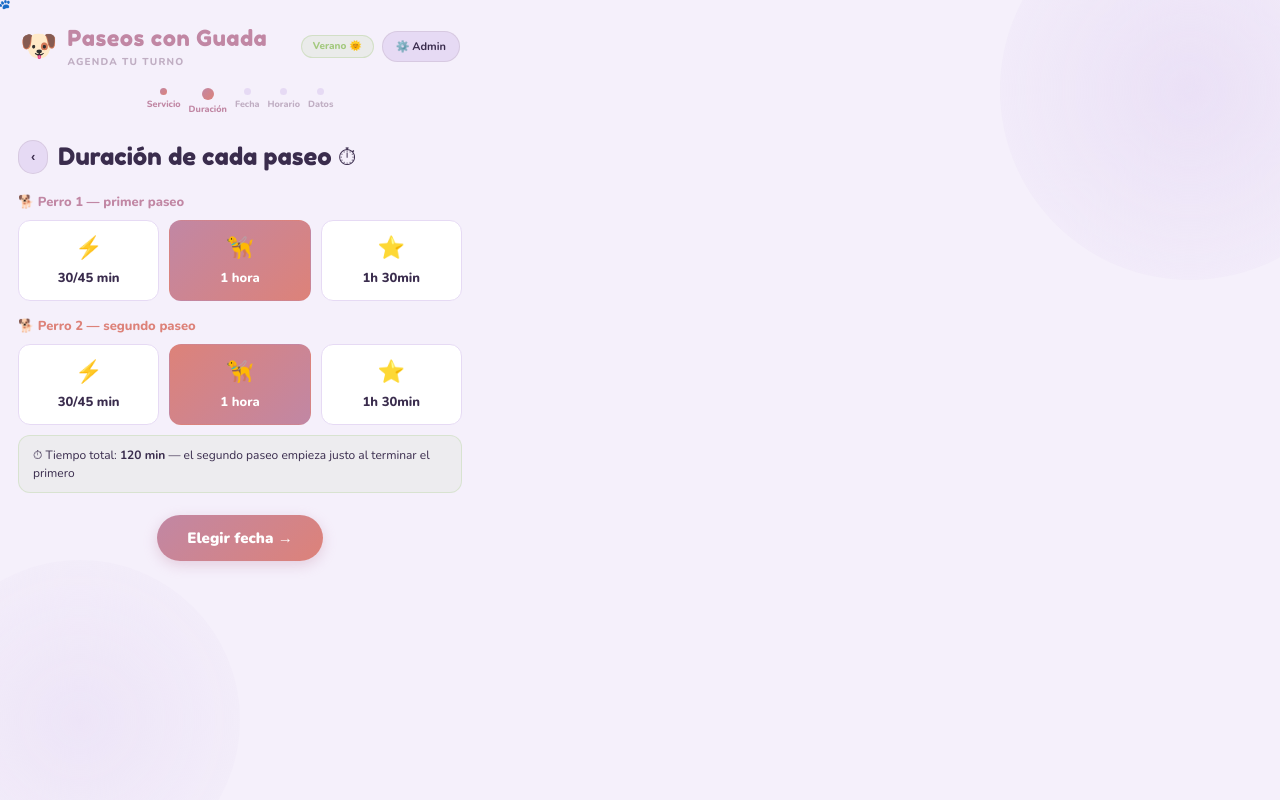
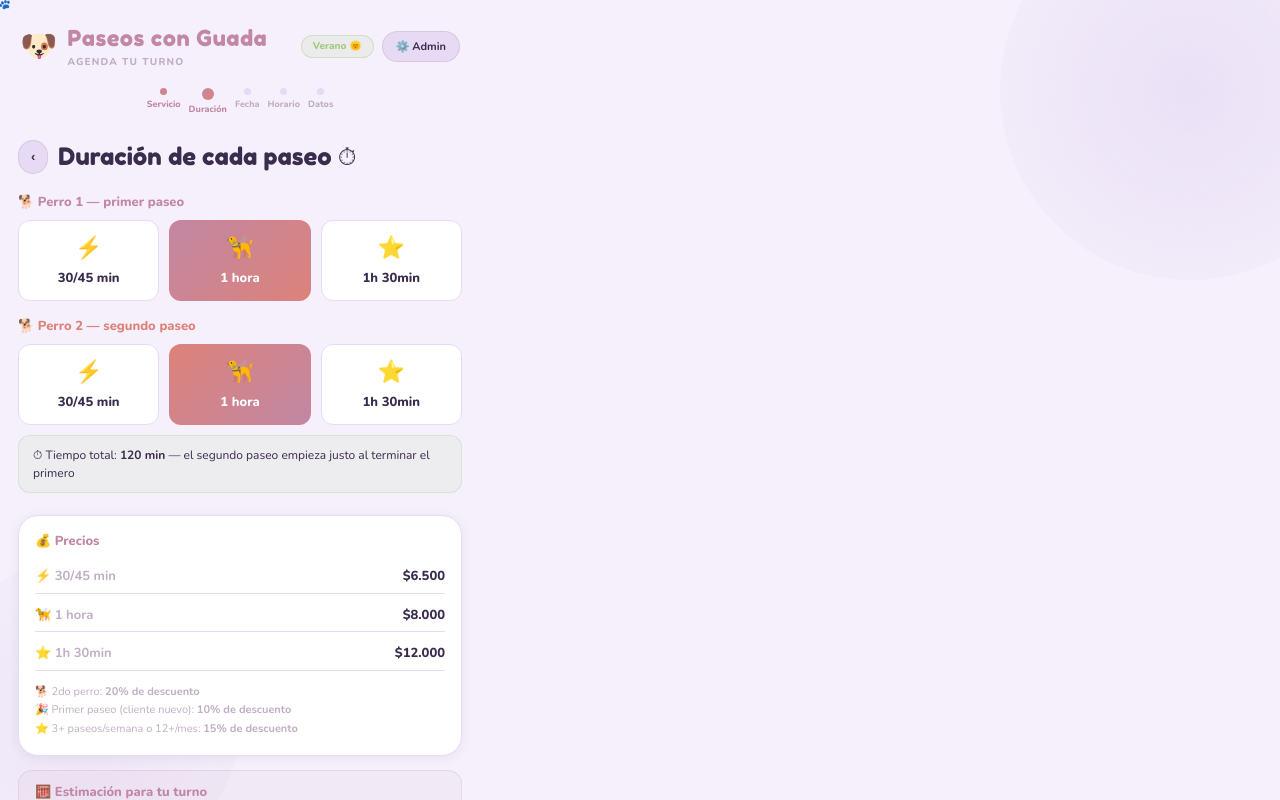
Before and after one commit to r-guada/Pawtime, a React (Vite) app: page / in a window 1280 px wide. Both pictures are taken after a click on the element 240 px from the left and 403 px from the top of the page. Shown: the top 800 px of the page. Built offline with nearby package versions, Linux system fonts and the light colour scheme.

Commit message:
Nuevo diseño y funcionalidades

```diff
--- a/src/App.jsx
+++ b/src/App.jsx
@@ -33,11 +33,58 @@ const SERVICES = [
 ];
 
 const BARRIOS = [
-  "Abilene", "Alberdi", "Banda Norte", "Castelli 1", "Centro", "Fénix", "Industrial", "Macrocentro", "Pizarro", "Villa Dalcar", "Otro (especificar en notas)"
+  "Abilene","Alberdi","Banda Norte","Bimaco","Buena Vista",
+  "Centro","Cispren","Fénix","General Paz","Golf Club",
+  "Jardín","Las Quintas","Obrero","Universitario","Villa Dalcar",
+  "Otro (especificar en notas)"
 ];
 
 const DAYS_ES   = ["Dom","Lun","Mar","Mié","Jue","Vie","Sáb"];
 const MONTHS_ES = ["Enero","Febrero","Marzo","Abril","Mayo","Junio","Julio","Agosto","Septiembre","Octubre","Noviembre","Diciembre"];
+
+// ─── PRECIOS ──────────────────────────────────────────────────────────────
+const PRECIOS_BASE = { 30: 6500, 60: 8000, 90: 12000 };
+
+function calcularPrecio({ service, duration, duration2, twoDogs, isNewClient, weeklyCount, monthlyCount }) {
+  let precio1 = PRECIOS_BASE[duration] || 8000;
+  let precio2 = 0;
+  let descuentos = [];
+
+  if (service === "doble") {
+    precio2 = PRECIOS_BASE[duration2] || 8000;
+    const descP2 = Math.round(precio2 * 0.20);
+    precio2 -= descP2;
+    descuentos.push({ label: "20% desc. 2do perro", monto: -descP2 });
+  } else if (twoDogs) {
+    precio2 = PRECIOS_BASE[duration] || 8000;
+    const descP2 = Math.round(precio2 * 0.20);
+    precio2 -= descP2;
+    descuentos.push({ label: "20% desc. 2do perro", monto: -descP2 });
+  }
+
+  let subtotal = precio1 + precio2;
+
+  if (isNewClient) {
+    const d = Math.round(subtotal * 0.10);
+    subtotal -= d;
+    descuentos.push({ label: "10% primer paseo (cliente nuevo 🎉)", monto: -d });
+  }
+
+  const esFrecuente = (weeklyCount >= 2) || (monthlyCount >= 11);
+  if (esFrecuente && !isNewClient) {
+    const d = Math.round(subtotal * 0.15);
+    subtotal -= d;
+    descuentos.push({ label: "15% desc. cliente frecuente ⭐", monto: -d });
+  }
+
+  return { precio1, precio2, subtotal, descuentos };
+}
+
+function formatPeso(n) { return `$${n.toLocaleString("es-AR")}`; }
+
+// Días sin turno: sábado (6) y domingo (0)
+// En reprogramaciones por lluvia se habilita sábado a la mañana
+const RAIN_SAT_BLOCKS = [{ label: "Mañana", from: "08:00", to: "11:00" }];
 
 // Colores de la paleta
 const C = {
@@ -116,6 +163,7 @@ export default function App() {
   const [form, setForm] = useState({ name:"", phone:"", dog:"", dog2:"", breed:"", breed2:"", barrio:"", notes:"", sharedOk:false });
   const [allBookings,  setAllBookings]  = useState(DEMO_BOOKINGS);
   const [paw,  setPaw]  = useState({ x:0, y:0, show:false });
+  const [rainMode,       setRainMode]       = useState(false); // habilita sábado en reprogramación lluvia
   const [showAdminModal, setShowAdminModal] = useState(false);
   const [adminView,      setAdminView]      = useState(false);
   const [adminPass,      setAdminPass]      = useState("");
@@ -133,10 +181,22 @@ export default function App() {
     sharedBooking: selectedDate ? dayBookings.find(b => b.sharedOk && b.time === t) : null,
   }));
 
-  const isPast  = (day) => new Date(viewYear,viewMonth,day) < new Date(today.getFullYear(),today.getMonth(),today.getDate());
-  const isToday = (day) => day===today.getDate() && viewMonth===today.getMonth() && viewYear===today.getFullYear();
+  const isPast     = (day) => new Date(viewYear,viewMonth,day) < new Date(today.getFullYear(),today.getMonth(),today.getDate());
+  const isToday    = (day) => day===today.getDate() && viewMonth===today.getMonth() && viewYear===today.getFullYear();
+  const isWeekend  = (day) => { const dow = new Date(viewYear,viewMonth,day).getDay(); return dow===0 || (dow===6 && !rainMode); };
   const daysInMonth = getDaysInMonth(viewYear,viewMonth);
   const firstDay    = getFirstDay(viewYear,viewMonth);
+
+  // Calcular historial del cliente para descuentos
+  const clientBookings = allBookings.filter(b => b.phone === form.phone);
+  const isNewClient = clientBookings.length === 0;
+  const now = new Date();
+  const startOfWeek = new Date(now); startOfWeek.setDate(now.getDate() - now.getDay());
+  const startOfMonth = new Date(now.getFullYear(), now.getMonth(), 1);
+  const weeklyCount  = clientBookings.filter(b => new Date(b.date) >= startOfWeek).length;
+  const monthlyCount = clientBookings.filter(b => new Date(b.date) >= startOfMonth).length;
+
+  const pricing = calcularPrecio({ service, duration, duration2, twoDogs: twoDogs || service==="doble", isNewClient, weeklyCount, monthlyCount });
 
   // Hora de fin del primer paseo en modo doble
   const dobleEndTime = selectedTime ? minToTime(timeToMin(selectedTime) + duration) : null;
@@ -178,7 +238,7 @@ export default function App() {
 
   const reset = () => {
     setStep(0); setService(null); setDuration(60); setDuration2(60); setTwoDogs(false);
-    setSelectedDate(null); setSelectedTime(null); setSharedMatch(null);
+    setSelectedDate(null); setSelectedTime(null); setSharedMatch(null); setRainMode(false);
     setForm({ name:"", phone:"", dog:"", dog2:"", breed:"", breed2:"", barrio:"", notes:"", sharedOk:false });
   };
 
@@ -345,8 +405,40 @@ export default function App() {
               </div>
             )}
 
-            {/* 2 perros — solo en modo paseo simple */}
-            {service==="paseo" && (
+            {/* Precios */}
+            <div className="card" style={{padding:16,marginBottom:14}}>
+              <div style={{fontWeight:800,color:C.primary,fontSize:13,marginBottom:10}}>💰 Precios</div>
+              <div style={{display:"grid",gap:6}}>
+                {DURATIONS.map(d=>(
+                  <div key={d.value} style={{display:"flex",justifyContent:"space-between",fontSize:13,padding:"6px 0",borderBottom:`1px solid ${C.light}`}}>
+                    <span style={{color:C.soft,fontWeight:700}}>{d.icon} {d.label}</span>
+                    <span style={{fontWeight:800,color:C.dark}}>{formatPeso(PRECIOS_BASE[d.value])}</span>
+                  </div>
+                ))}
+                <div style={{fontSize:11,color:C.soft,marginTop:6,lineHeight:1.7}}>
+                  🐕 2do perro: <strong>20% de descuento</strong><br/>
+                  🎉 Primer paseo (cliente nuevo): <strong>10% de descuento</strong><br/>
+                  ⭐ 3+ paseos/semana o 12+/mes: <strong>15% de descuento</strong>
+                </div>
+              </div>
+            </div>
+
+            {/* Preview precio según selección actual */}
+            {(service==="paseo"||service==="doble") && (
+              <div style={{marginBottom:14,padding:"12px 16px",borderRadius:14,background:`${C.primary}12`,border:`1px solid ${C.primary}33`}}>
+                <div style={{fontWeight:800,color:C.primary,fontSize:13,marginBottom:6}}>🧮 Estimación para tu turno</div>
+                {pricing.descuentos.length > 0 && pricing.descuentos.map((d,i)=>(
+                  <div key={i} style={{display:"flex",justifyContent:"space-between",fontSize:12,color:C.soft}}>
+                    <span>{d.label}</span><span style={{color:C.secondary}}>{formatPeso(d.monto)}</span>
+                  </div>
+                ))}
+                <div style={{display:"flex",justifyContent:"space-between",fontSize:15,fontWeight:900,color:C.dark,marginTop:6,paddingTop:6,borderTop:`1px solid ${C.light}`}}>
+                  <span>Total estimado</span>
+                  <span style={{color:C.primary}}>{formatPeso(pricing.subtotal)}</span>
+                </div>
+                <div style={{fontSize:10,color:C.soft,marginTop:4}}>* El precio final puede variar según historial confirmado</div>
+              </div>
+            )}
               <div className="card" style={{padding:18,marginBottom:14}}>
                 <div style={{fontWeight:800,color:C.primary,fontSize:13,marginBottom:10}}>🐕 ¿Cuántos perros?</div>
                 <div className="toggle-bar">
@@ -413,10 +505,12 @@ export default function App() {
                   const day=i+1;
                   const d=formatDate(viewYear,viewMonth,day);
                   const bkCount=allBookings.filter(b=>b.date===d).length;
+                  const weekend = isWeekend(day);
                   return (
                     <div key={day}
-                      className={`day ${isPast(day)?"past":""} ${isToday(day)?"today":""} ${selectedDate===d?"sel-d":""} ${bkCount>0&&!isPast(day)?"has-b":""}`}
-                      onClick={()=>{ if(isPast(day))return; setSelectedDate(d); setSelectedTime(null); setSharedMatch(null); setStep(3); }}
+                      className={`day ${isPast(day)||weekend?"past":""} ${isToday(day)?"today":""} ${selectedDate===d?"sel-d":""} ${bkCount>0&&!isPast(day)&&!weekend?"has-b":""}`}
+                      style={weekend?{opacity:.2,cursor:"not-allowed"}:{}}
+                      onClick={()=>{ if(isPast(day)||weekend)return; setSelectedDate(d); setSelectedTime(null); setSharedMatch(null); setStep(3); }}
                     >{day}</div>
                   );
                 })}
@@ -424,6 +518,18 @@ export default function App() {
               <div style={{marginTop:12,display:"flex",gap:16,fontSize:11,color:C.soft}}>
                 <span>🟣 Hoy</span>
                 <span style={{color:C.accent}}>● Tiene turnos</span>
+                <span style={{opacity:.4}}>No disponible: sáb/dom</span>
+              </div>
+            </div>
+
+            {/* Modo reprogramación por lluvia */}
+            <div style={{marginBottom:14,padding:"12px 16px",borderRadius:14,background:rainMode?`${C.secondary}18`:C.light,border:`1px solid ${rainMode?C.secondary:C.soft}44`,display:"flex",alignItems:"center",gap:12}}>
+              <div className={`chk ${rainMode?"on":""}`} style={rainMode?{background:C.secondary,borderColor:C.secondary}:{}} onClick={()=>setRainMode(r=>!r)}>
+                {rainMode && <span style={{fontSize:12,fontWeight:900,color:C.white}}>✓</span>}
+              </div>
+              <div>
+                <div style={{fontWeight:800,fontSize:13,color:rainMode?C.secondary:C.dark}}>🌧️ Reprogramación por lluvia</div>
+                <div style={{fontSize:11,color:C.soft}}>Habilita turnos el sábado a la mañana (8:00–11:00)</div>
               </div>
             </div>
 
@@ -610,7 +716,7 @@ export default function App() {
               Te esperamos con {form.dog}{(twoDogs||service==="doble")&&form.dog2?` y ${form.dog2}`:""} 🐾
             </p>
 
-            <div className="card" style={{padding:22,textAlign:"left",marginBottom:26}}>
+            <div className="card" style={{padding:22,textAlign:"left",marginBottom:16}}>
               {[
                 ["Servicio",  `${serviceObj?.icon} ${serviceObj?.label}`],
                 ["Duración",  service==="doble"?`${duration} min + ${duration2} min`:(durationObj?.label)],
@@ -631,6 +737,31 @@ export default function App() {
                   <span style={{fontWeight:800,fontSize:13,textAlign:"right",maxWidth:"62%",color:C.dark}}>{v}</span>
                 </div>
               ))}
+            </div>
+
+            {/* Resumen de precio */}
+            <div className="card" style={{padding:18,textAlign:"left",marginBottom:16,border:`1px solid ${C.primary}44`}}>
+              <div style={{fontWeight:800,color:C.primary,fontSize:13,marginBottom:10}}>💰 Resumen de pago</div>
+              <div style={{display:"flex",justifyContent:"space-between",fontSize:13,padding:"6px 0",borderBottom:`1px solid ${C.light}`}}>
+                <span style={{color:C.soft}}>Paseo base</span>
+                <span style={{fontWeight:700,color:C.dark}}>{formatPeso(pricing.precio1)}</span>
+              </div>
+              {pricing.precio2 > 0 && (
+                <div style={{display:"flex",justifyContent:"space-between",fontSize:13,padding:"6px 0",borderBottom:`1px solid ${C.light}`}}>
+                  <span style={{color:C.soft}}>2do perro (con desc.)</span>
+                  <span style={{fontWeight:700,color:C.dark}}>{formatPeso(pricing.precio2)}</span>
+                </div>
+              )}
+              {pricing.descuentos.map((d,i)=>(
+                <div key={i} style={{display:"flex",justifyContent:"space-between",fontSize:12,padding:"5px 0",borderBottom:`1px solid ${C.light}`}}>
+                  <span style={{color:C.accent}}>{d.label}</span>
+                  <span style={{fontWeight:700,color:C.accent}}>{formatPeso(d.monto)}</span>
+                </div>
+              ))}
+              <div style={{display:"flex",justifyContent:"space-between",fontSize:16,fontWeight:900,padding:"10px 0 0"}}>
+                <span style={{color:C.dark}}>Total</span>
+                <span style={{color:C.primary}}>{formatPeso(pricing.subtotal)}</span>
+              </div>
             </div>
 
             {/* Recordatorio política cancelación */}
```
